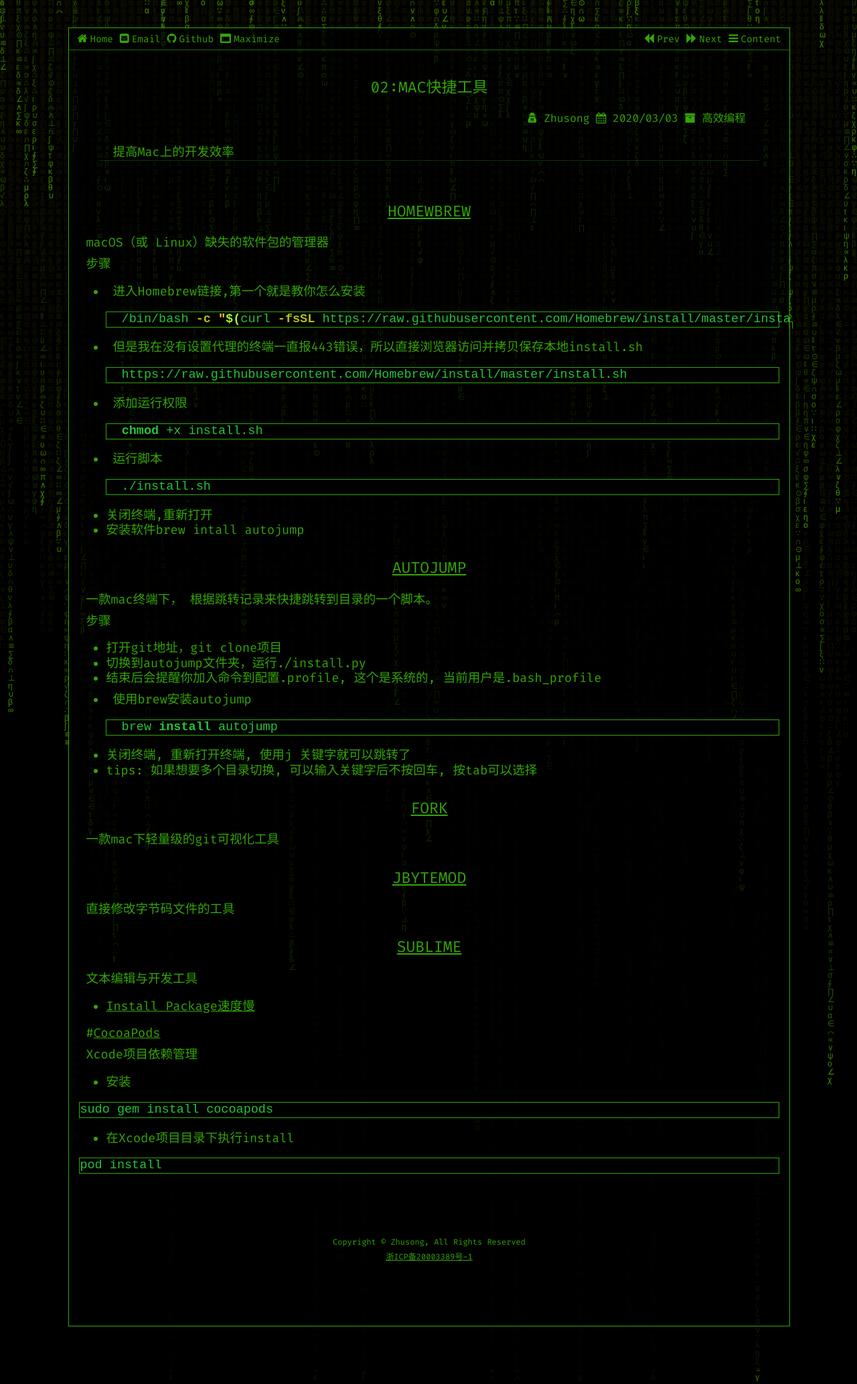
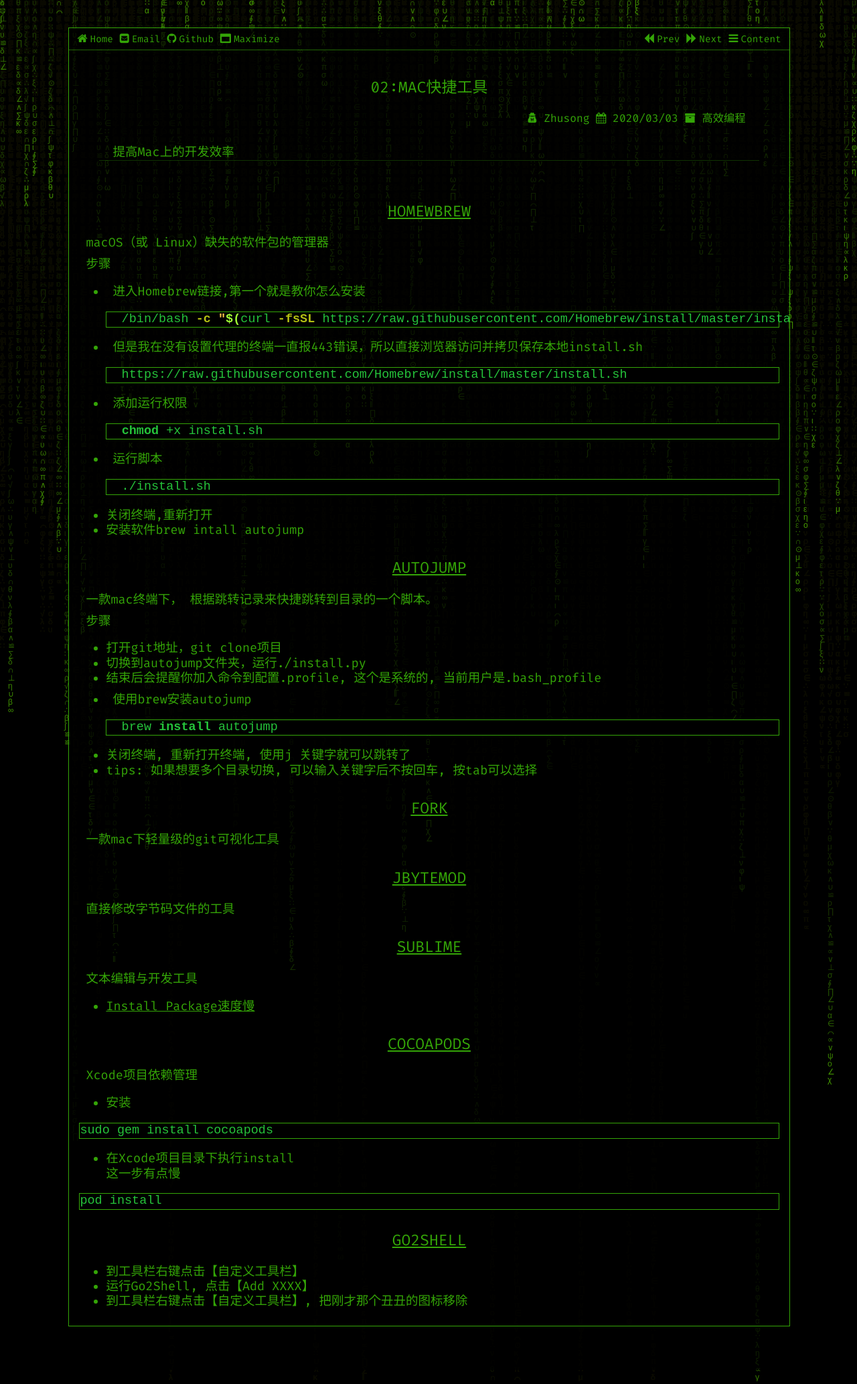
Before and after one commit to zhusonger/www.lasong.com.cn, a Jekyll site: the page built from _posts/Mac/2020-03-03-tools.md, in a window 1280 px wide. Shown: the whole page at 67% size. Built offline with Jekyll 4.4.1, drawn with Linux system fonts in a browser that asks for light colours.

````diff
--- a/_config.yml
+++ b/_config.yml
@@ -17,7 +17,7 @@ github: "zhusonger/"
 # path to: css/, fonts/, img/ and js/
 assets_path: "/assets" # i.e. "/assets"
 statement: "Zhusong, All Rights Reserved"
-aq: "浙ICP备20003389号-1"
+aq: "浙ICP备20003389号"
 aqlink: "http://www.beianbeian.com/beianxinxi/033786268ded2b3d32735d3d54fe88e5.html"
 # default max toc levels: 1 - 6 (h1 - h6)
 toc_level: 3
--- a/_posts/Mac/2020-03-03-tools.md
+++ b/_posts/Mac/2020-03-03-tools.md
@@ -73,7 +73,7 @@ macOS（或 Linux）缺失的软件包的管理器
 
 * [Install Package速度慢](https://blog.csdn.net/qq_39633494/article/details/93330323?depth_1-utm_source=distribute.pc_relevant.none-task&utm_source=distribute.pc_relevant.none-task)
 
-#[CocoaPods](https://cocoapods.org/)
+# [CocoaPods](https://cocoapods.org/)
 
 Xcode项目依赖管理
 
@@ -83,7 +83,14 @@ Xcode项目依赖管理
 sudo gem install cocoapods
 ```
 * 在Xcode项目目录下执行install
+  这一步有点慢
 
 ```
 pod install
 ```
+
+# [Go2Shell](https://zipzapmac.com/Go2Shell)
+
+* 到工具栏右键点击【自定义工具栏】
+* 运行Go2Shell, 点击【Add XXXX】
+* 到工具栏右键点击【自定义工具栏】, 把刚才那个丑丑的图标移除
````
Also changed, not shown: _posts/Unity/2020-07-21-Unity.md (added, +59 -0 lines).
